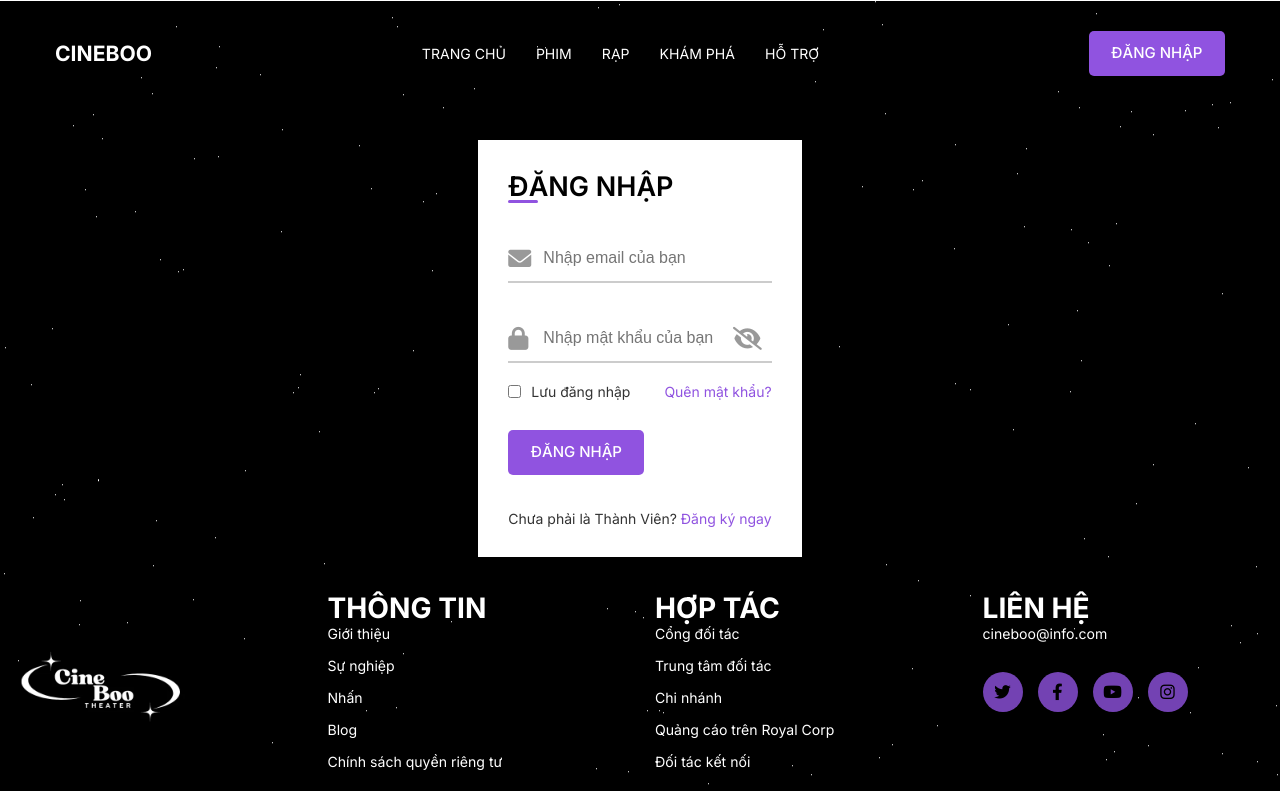
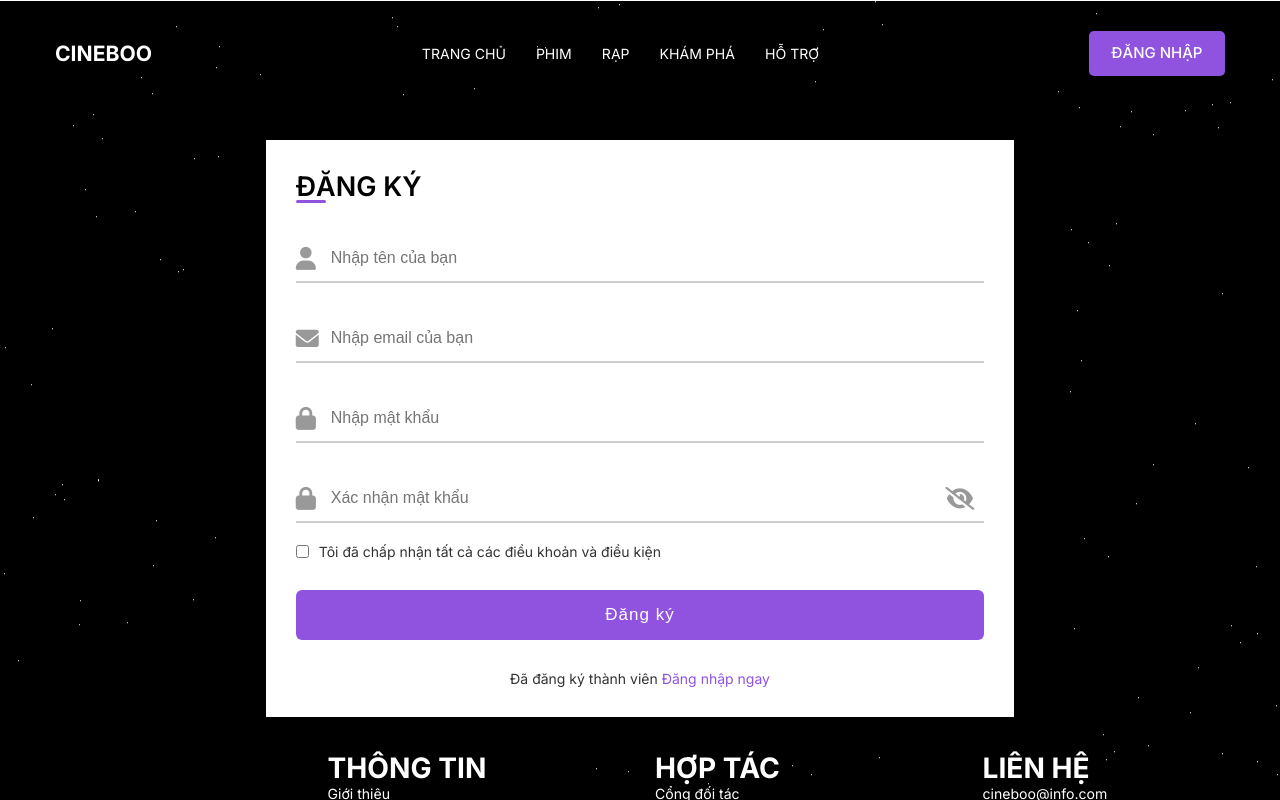
Before and after one commit to dangkhoa2004/frontend-cineboo, a Vue app: page /dang-nhap in a window 1280 px wide. Both pictures are taken after a click on the link "Đăng ký ngay". Shown: the top 800 px of the page. Built offline with nearby package versions, Linux system fonts and the light colour scheme.

Commit message:
update view sign up

```diff
--- a/src/views/login/component/loginPageInput_component.vue
+++ b/src/views/login/component/loginPageInput_component.vue
@@ -33,6 +33,56 @@
           </span>
         </div>
       </div>
+      <div class="movie-form signup">
+          <span class="movie-title">ĐĂNG KÝ</span>
+          <form @submit.prevent="signup">
+            <div class="movie-input-field">
+              <input type="text" placeholder="Nhập tên của bạn" required />
+              <i class="fas fa-user"></i>
+            </div>
+            <div class="movie-input-field">
+              <input type="text" placeholder="Nhập email của bạn" required />
+              <i class="fas fa-envelope"></i>
+            </div>
+            <div class="movie-input-field">
+              <input
+                type="password"
+                class="password"
+                placeholder="Nhập mật khẩu"
+                required
+              />
+              <i class="fas fa-lock"></i>
+            </div>
+            <div class="movie-input-field">
+              <input
+                type="password"
+                class="password"
+                placeholder="Xác nhận mật khẩu"
+                required
+              />
+              <i class="fas fa-lock"></i>
+              <i class="fas fa-eye-slash showHidePw"></i>
+            </div>
+            <div class="movie-checkbox-text">
+              <div class="movie-checkbox-content">
+                <input type="checkbox" id="termCon" />
+                <label for="termCon" class="movie-text"
+                  >Tôi đã chấp nhận tất cả các điều khoản và điều kiện</label
+                >
+              </div>
+            </div>
+
+            <div class="movie-input-field movie-button">
+              <input type="button" value="Đăng ký" />
+            </div>
+          </form>
+          <div class="movie-login-signup">
+            <span class="movie-text"
+              >Đã đăng ký thành viên
+              <a href="#" class="movie-text movie-login-link">Đăng nhập ngay</a>
+            </span>
+          </div>
+        </div>
     </div>
   </div>
 </div>
```
